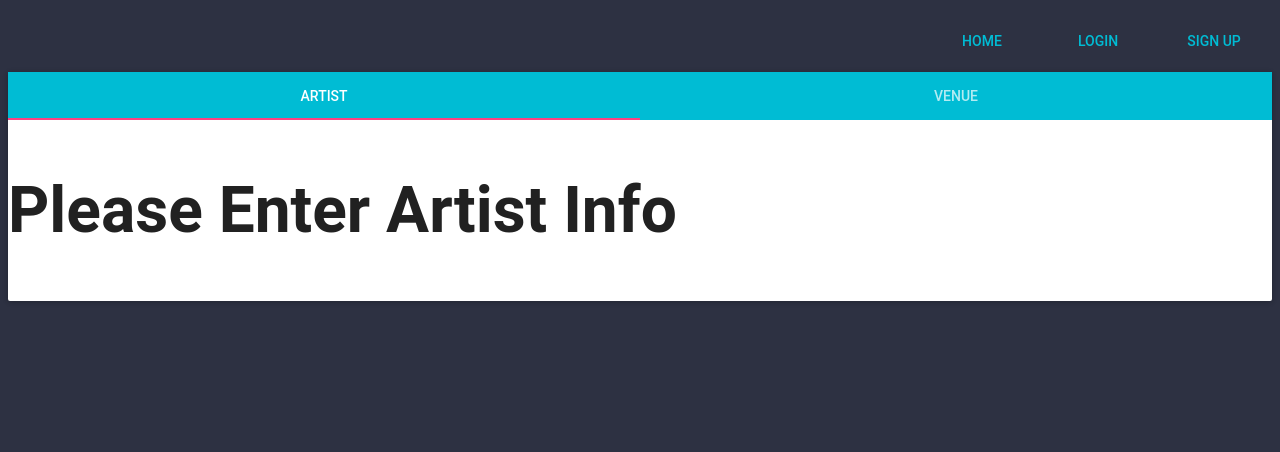
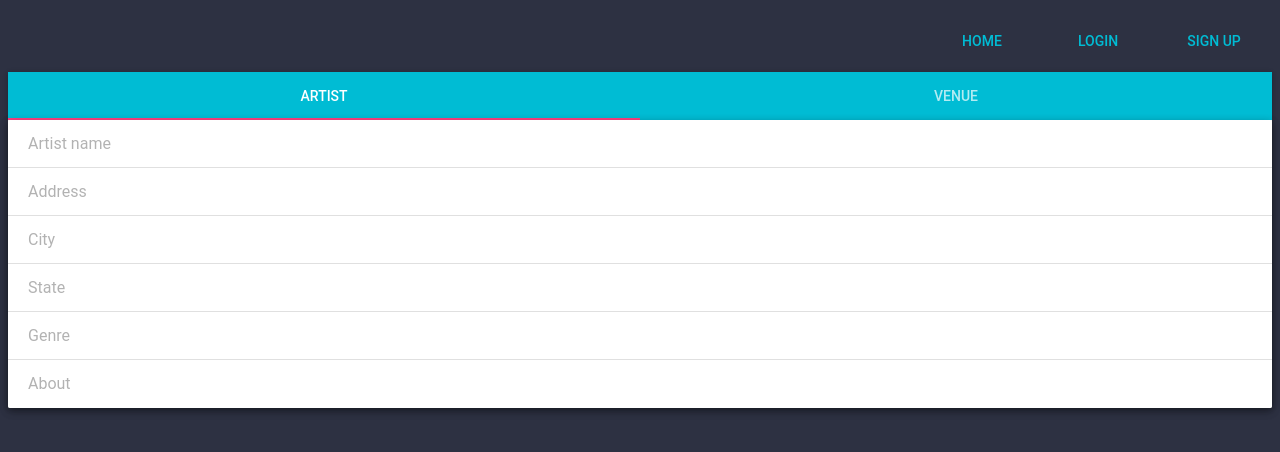
Before and after one commit to adamtahoun/muven, a React (Create React App) app in the folder front-end/: page /edit in a window 1280 px wide. Shown: the top 452 px of the page. Built offline with nearby package versions, Linux system fonts and the light colour scheme.

Commit message:
added edit profile page / change login post variables

```diff
--- a/front-end/src/Components/edit_profile/edit_profile.js
+++ b/front-end/src/Components/edit_profile/edit_profile.js
@@ -3,6 +3,8 @@ import { Card, CardActions } from 'material-ui/Card';
 import {Link} from 'react-router-dom';
 import {Tabs, Tab} from 'material-ui/Tabs';
 import TextField from 'material-ui/TextField';
+import Divider from 'material-ui/Divider';
+import Paper from 'material-ui/Paper';
 import RaisedButton from 'material-ui/RaisedButton';
 import MuiThemeProvider from 'material-ui/styles/MuiThemeProvider';
 import NavBar from '../nav_bar/nav_bar';
@@ -16,6 +18,10 @@ const styles = {
   },
 };
 
+const style = {
+  marginLeft: 20,
+};
+
 
 class EditProfile extends Component{
 
@@ -23,6 +29,13 @@ class EditProfile extends Component{
    super(props);
    this.state = {
      value: 'artist',
+     artist: {
+       name: '',
+       address: '',
+       city: '',
+       state: '',
+       genre:'',
+     }
    };
  }
 
@@ -44,13 +57,38 @@ class EditProfile extends Component{
             >
             <Tab label="Artist" value="artist">
               <div>
-                <h2>Please Enter Artist Info</h2>
+              <Paper zDepth={2}>
+                <TextField hintText="Artist name" style={style} underlineShow={false} />
+                <Divider />
+                <TextField hintText="Address" style={style} underlineShow={false} />
+                <Divider />
+                <TextField hintText="City" style={style} underlineShow={false} />
+                <Divider />
+                <TextField hintText="State" style={style} underlineShow={false} />
+                <Divider />
+                <TextField hintText="Genre" style={style} underlineShow={false} />
+                <Divider />
+                <TextField hintText="About" style={style} underlineShow={false} />
+            </Paper>
               </div>
             </Tab>
             <Tab label="Venue" value="venue">
-              <div>
-                <h2>Please Enter Venue Info</h2>
-              </div>
+            <Paper zDepth={2}>
+              <TextField hintText="Venue name" style={style} underlineShow={false} />
+              <Divider />
+              <TextField hintText="Address" style={style} underlineShow={false} />
+              <Divider />
+              <TextField hintText="City" style={style} underlineShow={false} />
+              <Divider />
+              <TextField hintText="Capacity" style={style} underlineShow={false} />
+              <Divider />
+              <TextField hintText="Max Bands" style={style} underlineShow={false} />
+              <Divider />
+              <TextField hintText="Genre" style={style} underlineShow={false} />
+              <Divider />
+              <TextField hintText="About" style={style} underlineShow={false} />
+              <Divider />
+          </Paper>
             </Tab>
           </Tabs>
          </Card>
--- a/front-end/src/Components/log_in_form.js
+++ b/front-end/src/Components/log_in_form.js
@@ -17,7 +17,7 @@ class LoginForm extends Component{
 	var apiBaseUrl = "http://localhost:4000/api/";
 	var self = this;
 	var payload={
- "email":this.state.username,
+	 "username":this.state.username,
 	 "password":this.state.password
  	}
  axios.post(apiBaseUrl+'login', payload)
```
Lines whose indentation alone changed are shown as unchanged.
